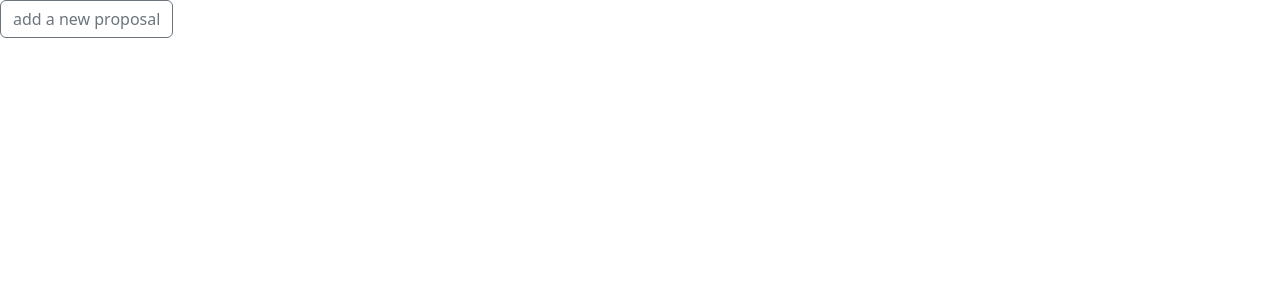
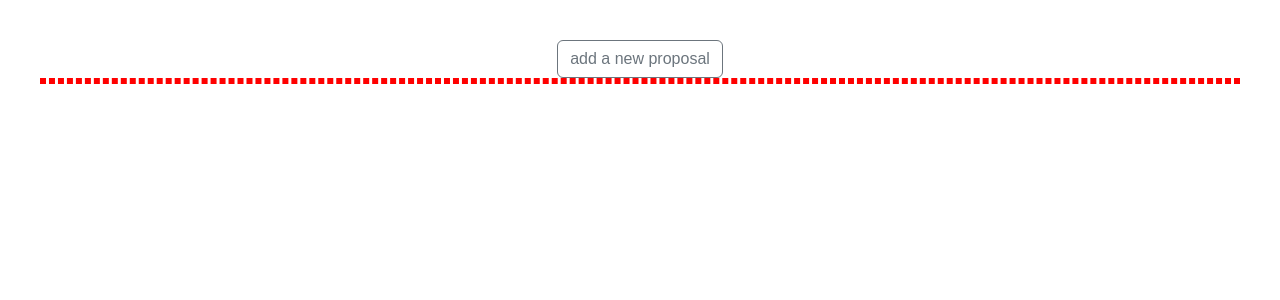
Before and after one commit to JPPUERTAORREGO/approvals, a React (Create React App) app: page /proposals in a window 1280 px wide. Shown: the top 300 px of the page. Built offline with nearby package versions, Linux system fonts and the light colour scheme.

Commit message:
otro stylo

```diff
--- a/src/components/AllProposals/AllProposalsView.js
+++ b/src/components/AllProposals/AllProposalsView.js
@@ -4,6 +4,7 @@ import { ProposalsContext } from '../../context/ProposalsContext'
 import { ButtonNav } from '../../utils/ButtonNav'
 import { ProposalCardView } from '../ProposalCard/ProposalCardView'
 import { ProposalDetailView } from '../ProposalDetail/ProposalDetailView'
+import styles from './styleAllProposal.module.css'
 
 
 export const AllProposalsView =()=>{
@@ -50,10 +51,10 @@ export const AllProposalsView =()=>{
 
     if (showDetail) {
         return(
-            <>
+            <div className={styles.container}>
             <ButtonNav handleNav={handleAddProposal}goTo='add a new proposal'/>
             <div className='d-flex justify-content-between'>
-                <div className='d-flex flex-column '>
+                <div className={styles.listProposals}>
                 {proposals.map(proposal=>
                 <ProposalCardView
                     key = {proposal.id}
@@ -61,7 +62,7 @@ export const AllProposalsView =()=>{
                     handleDetail = {handleDetail}
                 />)}
                 </div>
-                <div className='border border-success'>
+                <div className={styles.detail}>
                     <ProposalDetailView proposal = {proposalDetail}
                     handleAproved = {handleAproved}
                     handleComment = {handleComment}
@@ -73,16 +74,16 @@ export const AllProposalsView =()=>{
 
             </div>
 
-            </>
+            </div>
         )
     }
 
     else{
         return(
-            <>
+            <div className={styles.container}>
             <ButtonNav handleNav={handleAddProposal}goTo='add a new proposal'/>
             <div>
-                <div className='d-flex flex-column'>
+                <div className={styles.listProposals}>
                 {proposals.map(proposal=>
                 <ProposalCardView
                     key = {proposal.id}
@@ -93,7 +94,7 @@ export const AllProposalsView =()=>{
 
             </div>
 
-            </>
+            </div>
         )
     }
 
--- /dev/null
+++ b/src/components/AllProposals/styleAllProposal.module.css
@@ -0,0 +1,21 @@
+.container {
+    flex-wrap: wrap;
+    padding: 40px;
+    font-family: Arial;
+    text-align:center;
+
+  }
+
+  .listProposals {
+    flex: content;
+    align-content: center;
+    border-color: red;
+    border-style:dashed;
+  }
+
+  .detail {
+    flex: content;
+    justify-content: center;
+    border-color: blue;
+    border-style:dashed;
+  }
```
